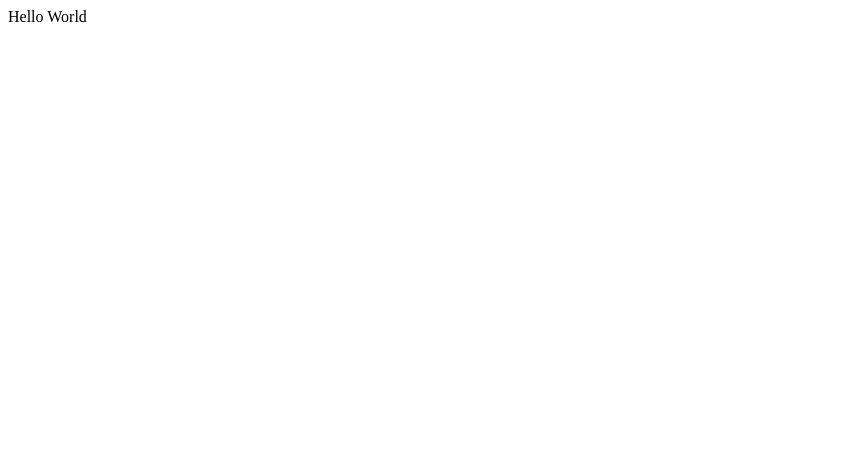
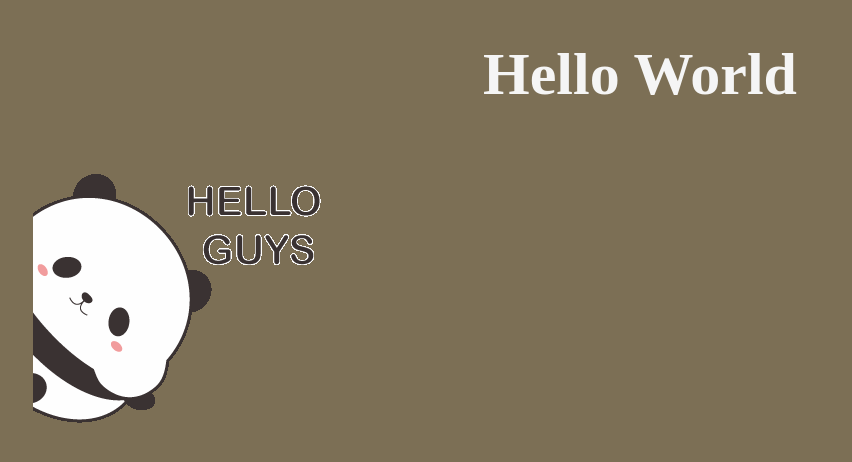
Before and after one commit to hirashoaib/Bootcamp-project-1, a plain HTML site: page index.html in a window 1280 px wide. Shown: the whole page, without its empty margins (0-852 px from the left). Drawn offline with Linux system fonts and the light colour scheme.

Commit message:
Hello World page
updated index.html file and added panda image

```diff
--- a/index.html
+++ b/index.html
@@ -1,9 +1,24 @@
 <!DOCTYPE html>
-<html>
+<html lang="en">
 <head>
 
-      <title> Bootcamp Assignment</title>
+    <title>HTML Page</title>
+    <style>
+        body {
+              background-color: #7c6f55;
 
+
+        }
+        h1{
+            color: whitesmoke;
+            text-align: center;
+            font-size: 60px;
+        }
+    </style>
 </head>
-<body> Hello World</body>
+<body>
+  <h1>Hello World</h1>
+  <img src="Panda hello guys.gif"/>
+
+</body>
 </html>
```
Also changed, not shown: Panda hello guys.gif (added).
